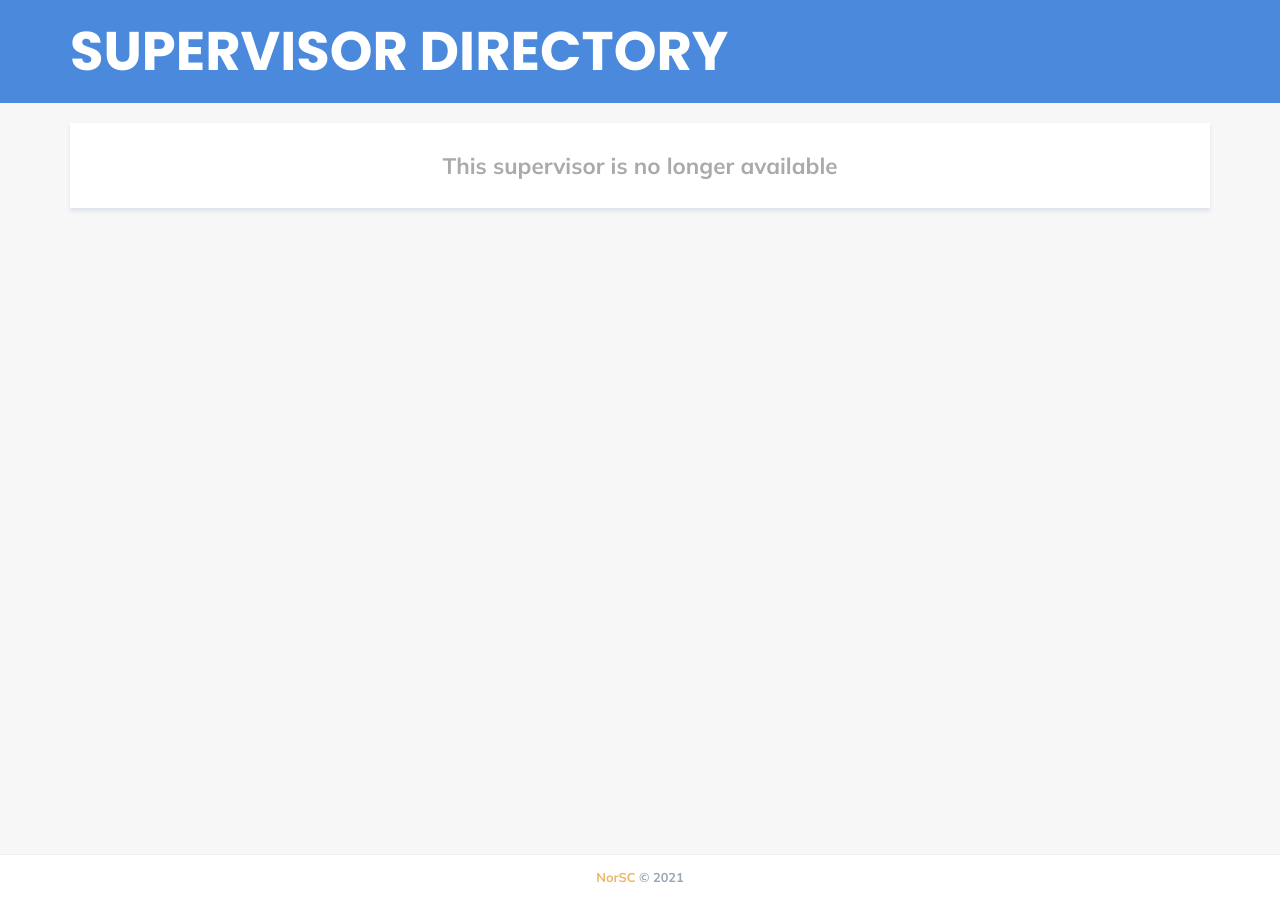
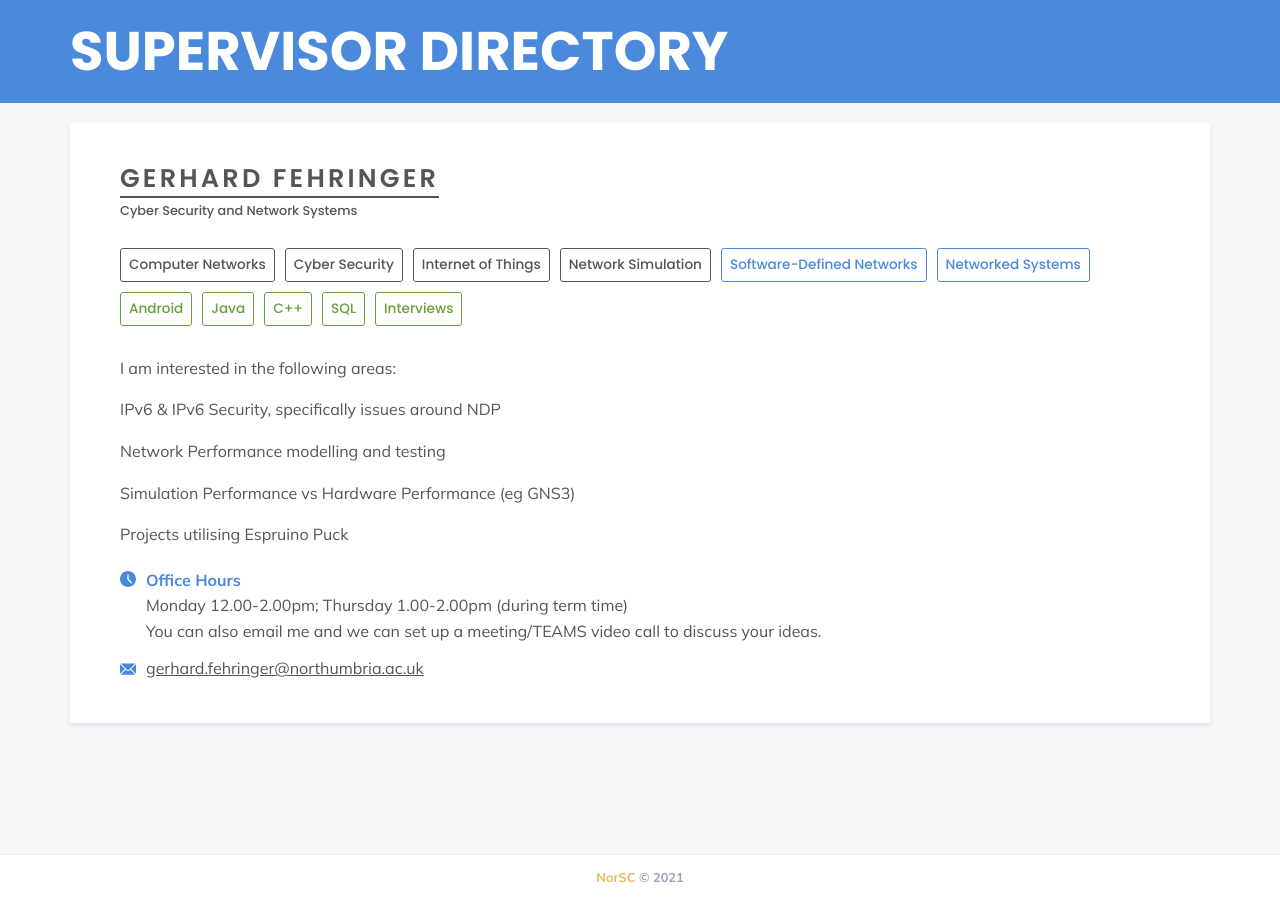
Before and after one commit to NorSC/supervisor-search, a Jekyll site: the page built from _supervisors/gerhard-fehringer.md, in a window 1280 px wide. Built offline with Jekyll 4.4.1, drawn with Linux system fonts in a browser that asks for light colours; a script that is not in the unit is left out; some of the changed lines change nothing that is shown.

Commit message:
Update Supervisors “gerhard-fehringer”

```diff
--- a/_supervisors/gerhard-fehringer.md
+++ b/_supervisors/gerhard-fehringer.md
@@ -1,12 +1,14 @@
 ---
 layout: supervisor
 title: Gerhard Fehringer
-available: false
+available: true
 available_msc: true
 email: gerhard.fehringer@northumbria.ac.uk
 office_hours: >-
 
-  I suggest that you email me and we can set up a TEAMS video call to discuss your ideas.
+  Monday 12.00-2.00pm; Thursday 1.00-2.00pm (during term time)
+
+  You can also email me and we can set up a meeting/TEAMS video call to discuss your ideas.
 research_group: Cyber Security and Network Systems
 research_themes:
   - Computer Networks
@@ -18,43 +20,30 @@ additional_keywords:
   - Networked Systems
 technologies_languages:
   - Android
+  - Java
   - C++
-  - Java
   - SQL
-additional_details: >-
+  - Interviews
+additional_details: |-
   I am interested in the following areas:
 
+  IPv6 & IPv6 Security, specifically issues around NDP
+
+  Network Performance modelling and testing
+
+  Simulation Performance vs Hardware Performance (eg GNS3)
+
+  Projects utilising Espruino Puck
+additional_details_msc: |-
+  I am interested in the following areas:
 
   IPv6 & IPv6 Security
 
-
   Network Performance modelling and testing
-
-
-  Simulation Performance vs Hardware Performance (eg GNS3)
-
-
-  Projects utilising Espruino Puck within a Google Home environment
-
-
-  However, I'd be very happy to discuss your own project ideas - as you will spend a lot of time on your project I prefer if it is something that you really want to do!
-additional_details_msc: >-
-  I am interested in the following areas:
-
-
-  IPv6 & IPv6 Security
-
-
-  Network Performance modelling and testing
-
 
   Simulation Performance (eg GNS3)
 
-
   Projects utilising Espruino Puck
 
-
-
-
-  However, I'd be very happy to discuss your own project ideas - as you will spend a lot of time on your project I prefer if it is something that you really want to do!
+  G﻿reen networking / analysis of energy efficient methods in simluators
 ---
```
